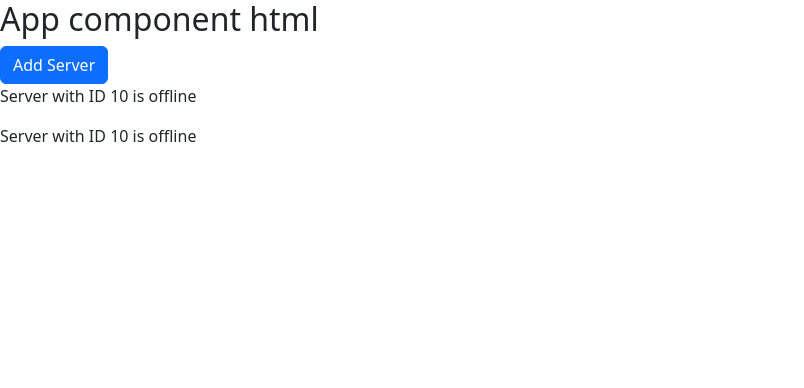
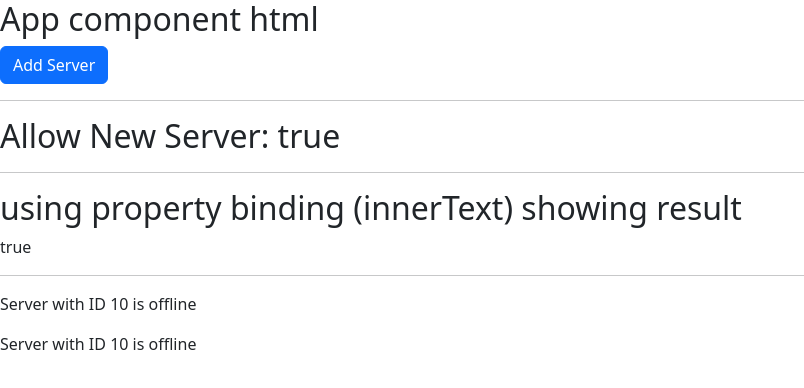
Before and after one commit to sandeep100690/angular-ivy-latest-angular, an Angular app: page / in a window 1280 px wide. Shown: the top 388 px of the page, without its empty margins (0-804 px from the left). Built offline with nearby package versions, Linux system fonts and the light colour scheme.

Commit message:
innertext property binding

```diff
--- a/src/app/servers/servers.component.html
+++ b/src/app/servers/servers.component.html
@@ -1,9 +1,17 @@
-
 
 <button
   class="btn btn-primary"
   [disabled]="!allowNewServer">
   Add Server
 </button>
+
+<hr/>
+<h2>Allow New Server:  {{allowNewServer}}</h2>
+
+<hr/>
+<h2>using property binding (innerText) showing result </h2>
+<p [innerText]="allowNewServer"></p>
+<hr/>
+
 <app-server></app-server>
 <app-server></app-server>
```
